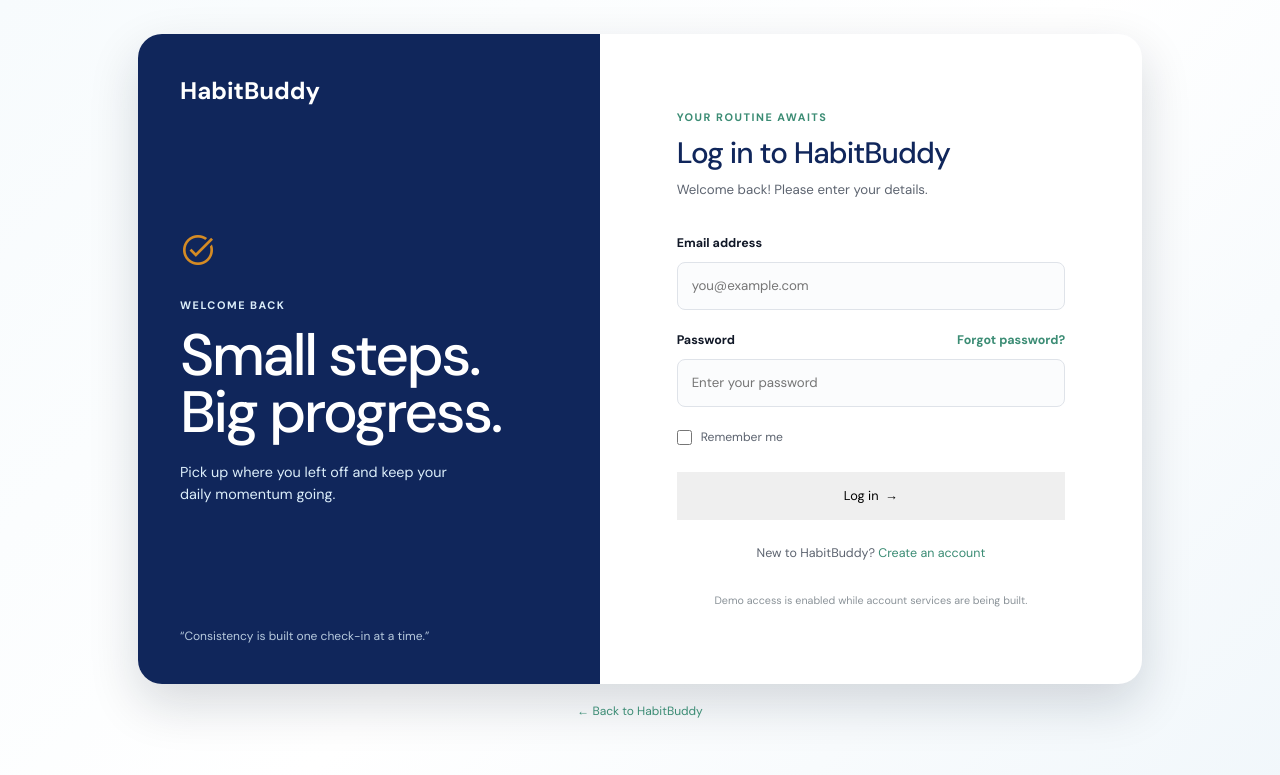
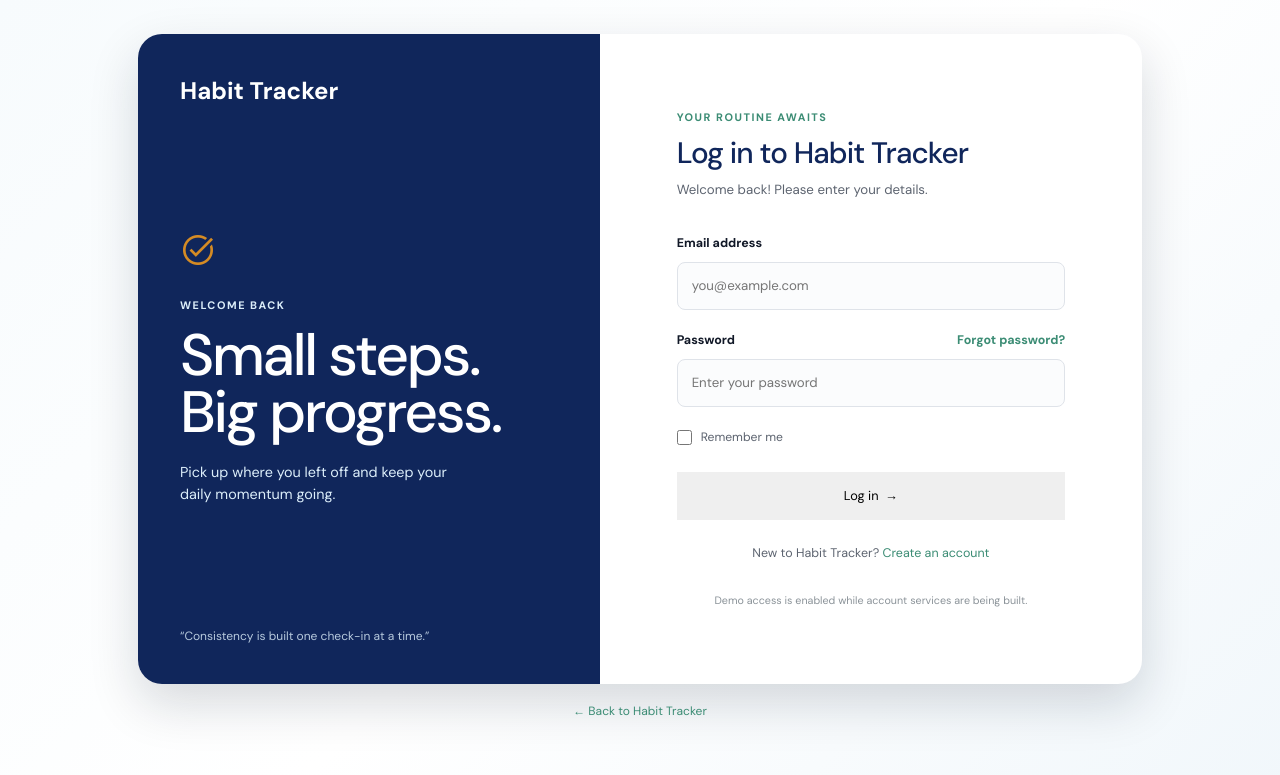
Before and after one commit to jpagan2Coding/Habit-Tracker, a Flask app: page /login in a window 1280 px wide. Shown: the top 775 px of the page. Run offline with Flask 3, Linux system fonts and the light colour scheme.

Commit message:
fix the application name on all the places

```diff
--- a/templates/auth/login.html
+++ b/templates/auth/login.html
@@ -3,7 +3,7 @@
 <head>
     <meta charset="UTF-8">
     <meta name="viewport" content="width=device-width, initial-scale=1.0">
-    <title>Log in | HabitBuddy</title>
+    <title>Log in | Habit Tracker</title>
     <link href="https://cdn.jsdelivr.net/npm/bootstrap@5.3.3/dist/css/bootstrap.min.css" rel="stylesheet">
     <link href="https://fonts.googleapis.com/css2?family=Material+Symbols+Outlined:FILL@0..1&display=swap" rel="stylesheet">
     <link rel="stylesheet" href="{{ url_for('static', filename='css/theme.css') }}">
@@ -14,7 +14,7 @@
     <main class="container auth-frame">
         <div class="auth-shell">
             <section class="auth-intro" aria-labelledby="login-heading">
-                <a class="auth-brand" href="{{ url_for('home') }}">HabitBuddy</a>
+                <a class="auth-brand" href="{{ url_for('home') }}">Habit Tracker</a>
                 <div class="auth-intro-copy">
                     <span class="material-symbols-outlined auth-intro-icon" aria-hidden="true">task_alt</span>
                     <p class="auth-eyebrow">WELCOME BACK</p>
@@ -27,7 +27,7 @@
             <section class="auth-form-panel" aria-label="Log in form">
                 <div class="auth-form-heading">
                     <p class="auth-eyebrow">YOUR ROUTINE AWAITS</p>
-                    <h2>Log in to HabitBuddy</h2>
+                    <h2>Log in to Habit Tracker</h2>
                     <p>Welcome back! Please enter your details.</p>
                 </div>
 
@@ -57,12 +57,12 @@
                     <button class="button button-dark auth-submit" type="submit">Log in <span aria-hidden="true">&nbsp;→</span></button>
                 </form>
 
-                <p class="auth-signup">New to HabitBuddy? <a href="{{ url_for('home') }}#features">Create an account</a></p>
+                <p class="auth-signup">New to Habit Tracker? <a href="{{ url_for('home') }}#features">Create an account</a></p>
                 <p class="auth-demo-note">Demo access is enabled while account services are being built.</p>
             </section>
         </div>
 
-        <p class="auth-footer"><a href="{{ url_for('home') }}">← Back to HabitBuddy</a></p>
+        <p class="auth-footer"><a href="{{ url_for('home') }}">← Back to Habit Tracker</a></p>
     </main>
 </body>
 </html>
--- a/templates/home/index.html
+++ b/templates/home/index.html
@@ -153,7 +153,7 @@
                     <p>Track your daily routines, stay consistent, and turn goals into habits - all in one beautiful app.</p>
                 </div>
                 <nav class="footer-links col-12" aria-label="Footer navigation">
-                    <a href="#features">Features</a><a href="{{ url_for('habit_dashboard') }}">Dashboard</a><a href="mailto:hello@habitbuddy.example">Contact</a><a href="#faq">Privacy Policy</a><a href="#faq">Terms of Service</a><a href="https://github.com/jpagan2Coding/Habit-Tracker">GitHub</a>
+                    <a href="#features">Features</a><a href="{{ url_for('habit_dashboard') }}">Dashboard</a><a href="mailto:hello@habittracker.example">Contact</a><a href="#faq">Privacy Policy</a><a href="#faq">Terms of Service</a><a href="https://github.com/jpagan2Coding/Habit-Tracker">GitHub</a>
                 </nav>
             </div>
             <p class="footer-copyright">© 2026 Habit Tracker All rights reserved.</p>
```
Also changed, not shown: tests/test_routes.py (+1 -1 lines).
